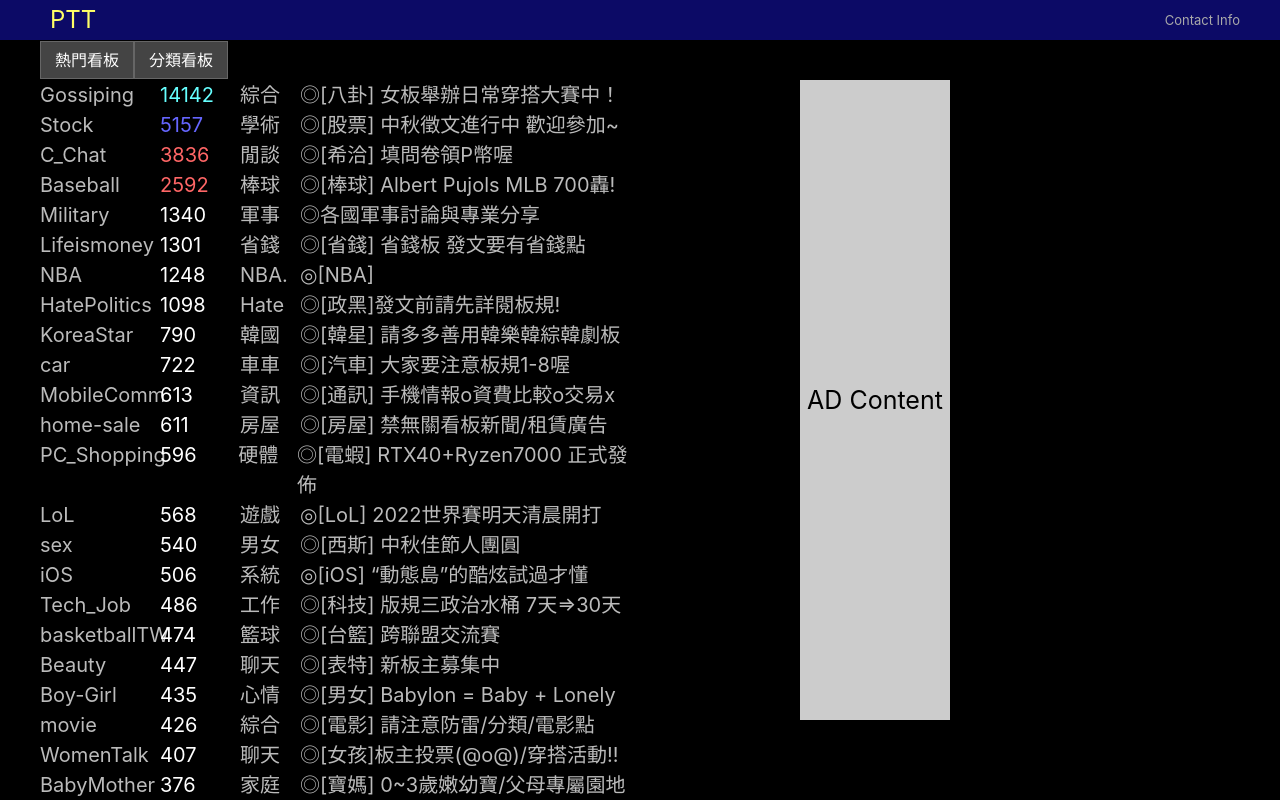
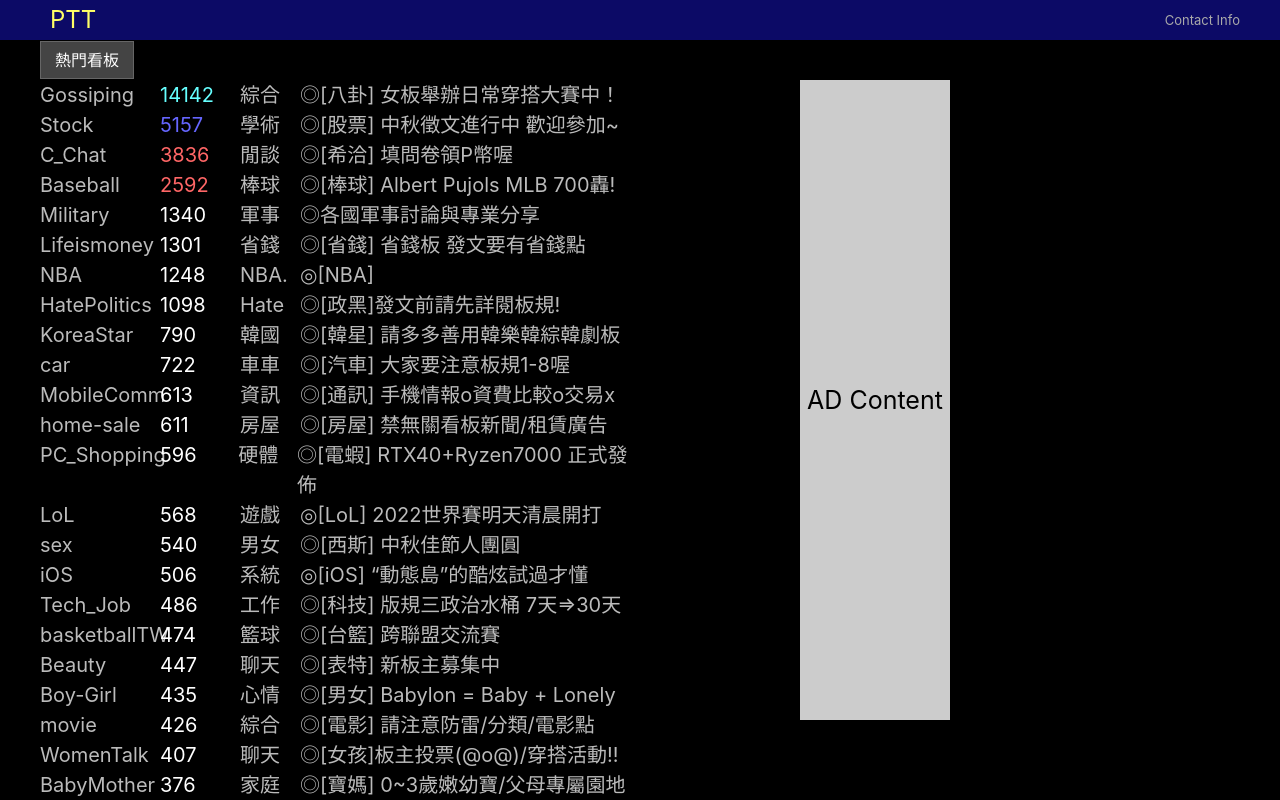
Before and after one commit to godgiraffe/basic-PTT, a React (Create React App) app: page / in a window 1280 px wide. Shown: the top 800 px of the page. Built offline with nearby package versions, Linux system fonts and the light colour scheme.

Commit message:
調整檔案結構

```diff
--- a/src/App.js
+++ b/src/App.js
@@ -1,7 +1,7 @@
 import React from 'react';
 import { BrowserRouter,Routes, Route, Outlet, Link } from 'react-router-dom';
 import Layout from './pages/Layout';
-import BoardList from './pages/BoardList';
+import BoardList from './pages/BoardList/BoardList';
 
 function App() {
   return (
--- a/src/pages/BoardList.jsx
+++ b/src/pages/BoardList/BoardList.jsx
@@ -3,15 +3,29 @@ import { Link } from "react-router-dom";
 import BoardItem from "./BoardItem";
 
 const BoardListContent = styled.div`
-  .actionToolbar {
-    position: fixed;
+  .content {
+    position: relative;
+    width: 100vw;
+    max-width: 1200px;
     display: flex;
     flex-direction: row;
+    gap: 160px;
+    .boardList {
+      max-width: 800px;
+    }
+  }
+`;
+
+const ActionToolbar = styled.div`
+  position: sticky;
+  top: 40px;
   width: 100vw;
-    max-width: 800px;
+  max-width: 1200px;
+  z-index: 1;
   .btn-group {
     padding: 0;
     margin: 0;
+    background-color: #000;
     .btn {
       border: 1px solid #666;
       background-color: #444;
@@ -28,23 +42,11 @@ const BoardListContent = styled.div`
       }
     }
   }
-  }
-  .content {
-    width: 100vw;
-    max-width: 1200px;
-    display: flex;
-    flex-direction: row;
-    gap: 160px;
-    margin-top: 40px;
-    .boardList {
-      max-width: 800px;
-    }
-  }
 `;
 
 const AdContent = styled.div`
   position: sticky;
-  top: 0;
+  top: 80px;
   height: 80vh;
   width: 150px;
   background-color: #ccc;
@@ -53,7 +55,7 @@ const AdContent = styled.div`
   display: flex;
   justify-content: center;
   align-items: center;
-`
+`;
 const BoardList = () => {
   const boardData = [
     {
@@ -791,14 +793,14 @@ const BoardList = () => {
     },
   ];
   return (
-    <BoardListContent>
-      <div className="actionToolbar">
+    <div style={{position: 'relative'}}>
+      <ActionToolbar>
         <div className="btn-group">
           <Link className="btn">熱門看板</Link>
-          <Link className="btn">分類看板</Link>
         </div>
-      </div>
-      <div className="content" style={{position:'relative'}}>
+      </ActionToolbar>
+      <BoardListContent>
+        <div className="content">
           <div className="boardList">
             {boardData.map((board, key) => {
               <BoardItem />;
@@ -813,11 +815,10 @@ const BoardList = () => {
               );
             })}
           </div>
-        <AdContent>
-          AD Content
-        </AdContent>
+          <AdContent>AD Content</AdContent>
         </div>
       </BoardListContent>
+    </div>
   );
 };
 
```
Also changed, not shown: src/pages/BoardList/BoardItem.jsx (renamed from src/pages/BoardItem.jsx). Lines whose indentation alone changed are shown as unchanged.
